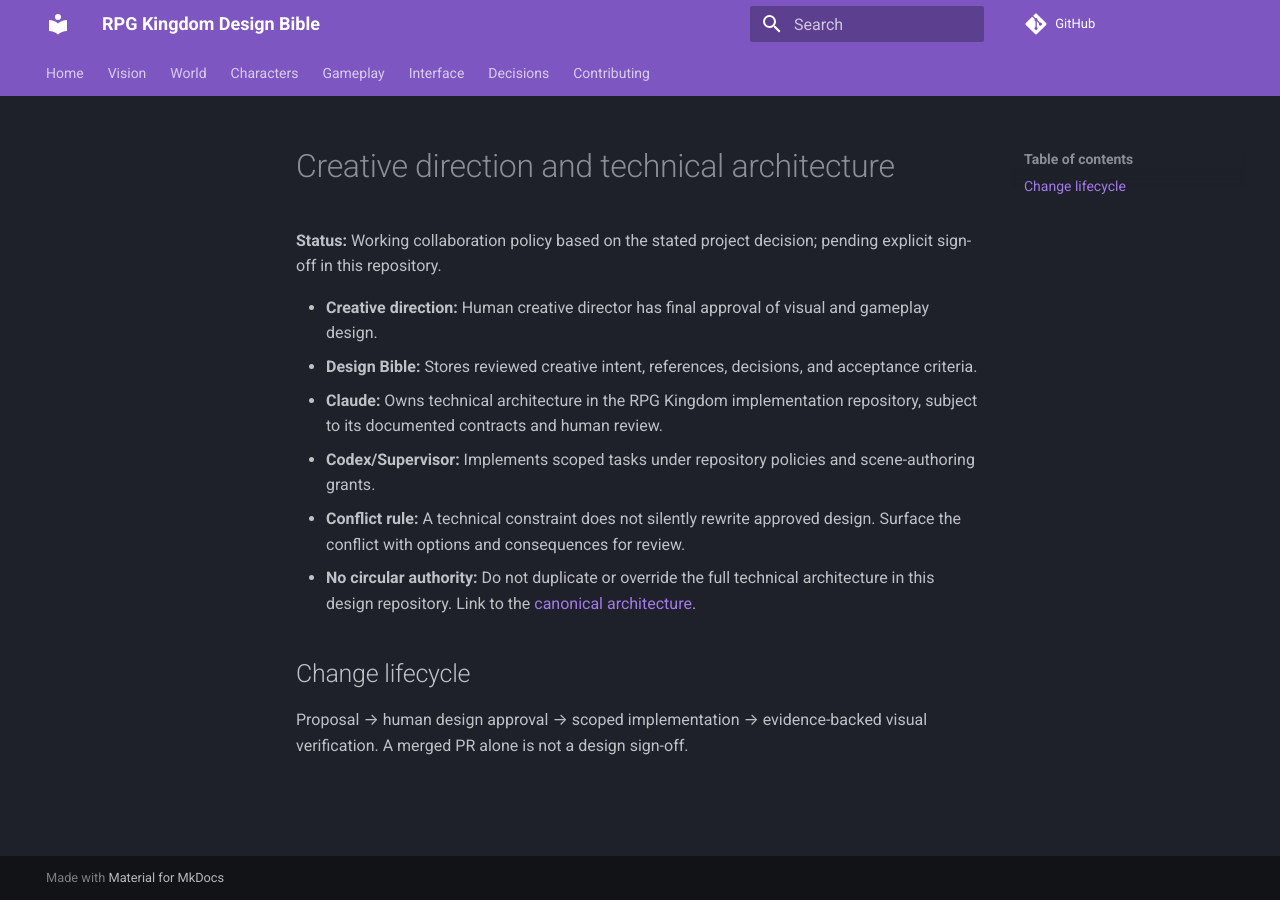
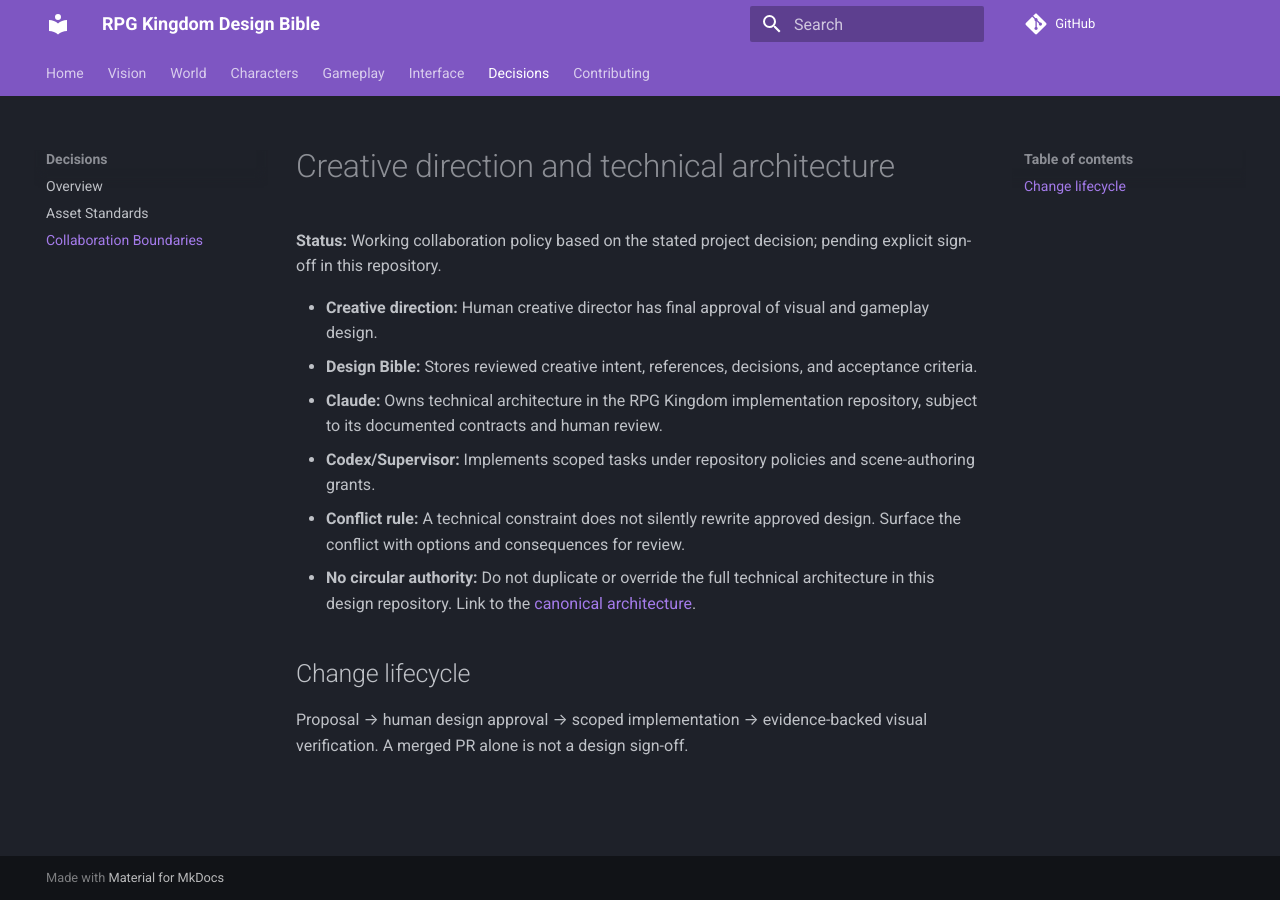
Before and after one commit to Shashakar/RPG-Kingdom-Design-Bible, an MkDocs documentation site: the page built from docs/decisions/collaboration-boundary.md, in a window 1280 px wide. Built offline with MkDocs 1.6.1 and Material for MkDocs 9.7.7, drawn with Linux system fonts in a browser that asks for light colours; comment, search, counter and statistics services are not loaded.

Commit message:
Expose imported design pages in MkDocs navigation

```diff
--- a/mkdocs.yml
+++ b/mkdocs.yml
@@ -22,9 +22,14 @@ markdown_extensions:
 nav:
   - Home: index.md
   - Vision: vision.md
-  - World: world/index.md
+  - World:
+      - Overview: world/index.md
+      - Visual Direction Worklist: world/visual-direction-worklist.md
   - Characters: characters/index.md
   - Gameplay: gameplay/index.md
   - Interface: interface/index.md
-  - Decisions: decisions/index.md
+  - Decisions:
+      - Overview: decisions/index.md
+      - Asset Standards: decisions/asset-standards.md
+      - Collaboration Boundaries: decisions/collaboration-boundary.md
   - Contributing: contributing.md
```
